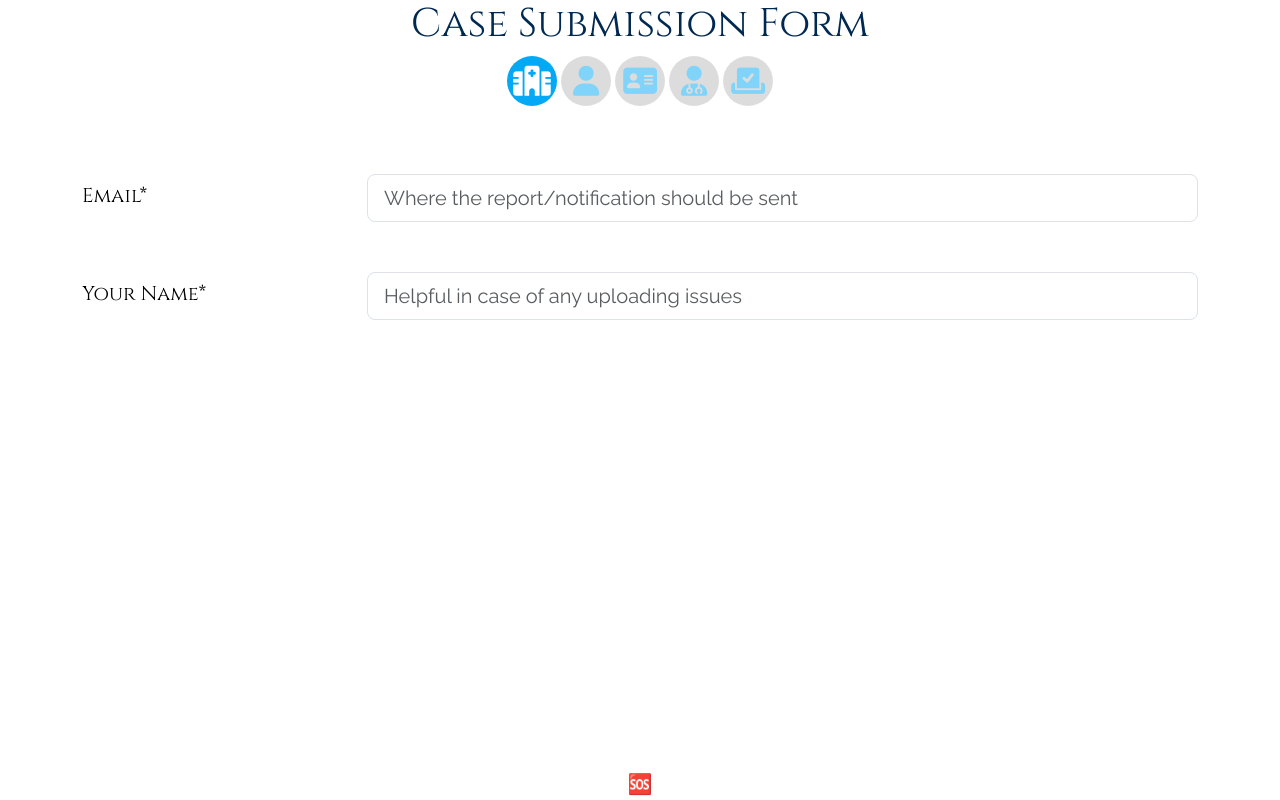
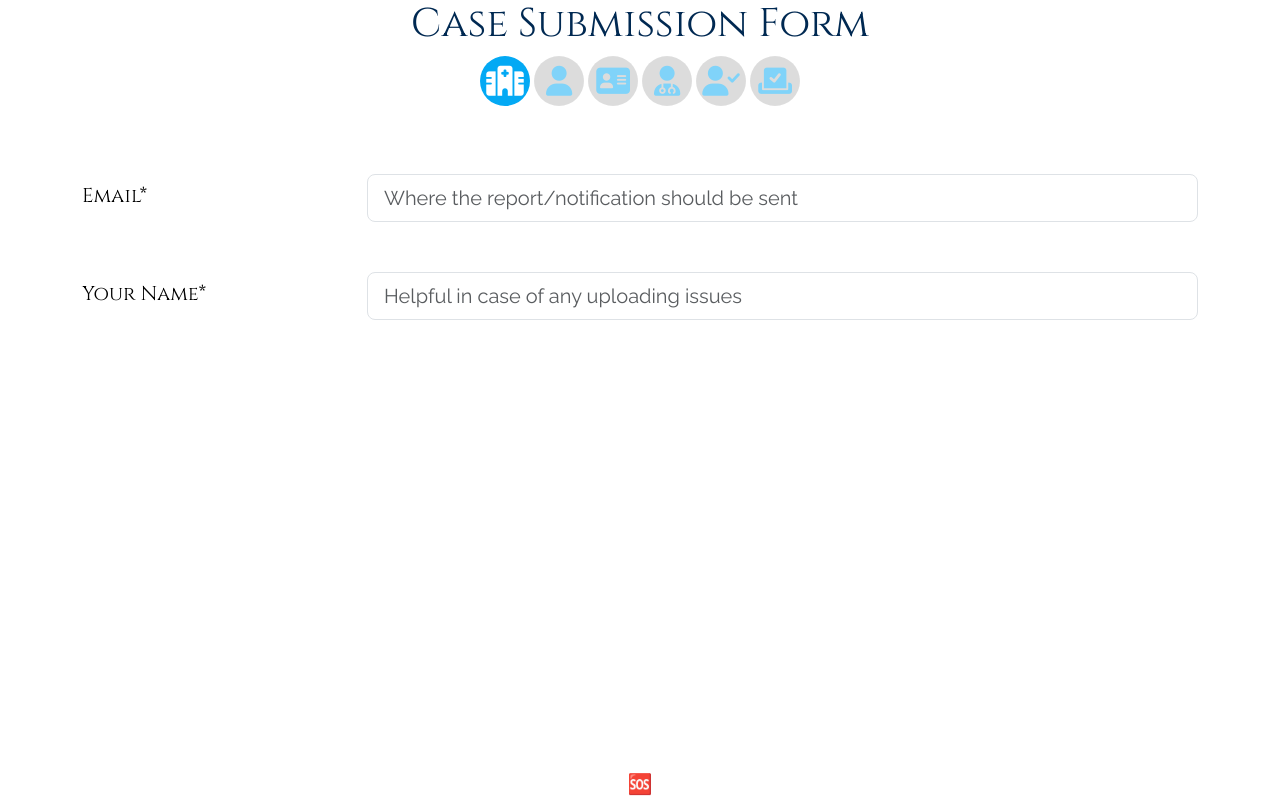
Before and after one commit to asadbilal800/hiomr_app, an Angular app in the folder frontend/: page /home/email in a window 1280 px wide. Built offline with nearby package versions, Linux system fonts and the light colour scheme.

Commit message:
all frontend changes pushed

```diff
--- a/frontend/src/app/app.routes.ts
+++ b/frontend/src/app/app.routes.ts
@@ -12,6 +12,7 @@ export const routes: Routes = [
   { path: 'patientForm', loadComponent: () => import('./components/patient-info/patient-info.component').then(mod => mod.PatientInfoComponent),canActivate:[AuthGuard]},
   { path: 'reason', loadComponent: () => import('./components/reason/reason.component').then(mod => mod.ReasonComponent),canActivate:[AuthGuard]},
   { path: 'radiologist', loadComponent: () => import('./components/radiologist/radiologist.component').then(mod => mod.RadiologistComponent),canActivate:[AuthGuard]},
+  { path: 'verify', loadComponent: () => import('./components/verify-patient/verify-patient/verify-patient.component').then(mod => mod.VerifyPatientComponent),canActivate:[AuthGuard]},
   { path: 'confirmation', loadComponent: () => import('./components/confirmation/confirmation.component').then(mod => mod.ConfirmationComponent),canActivate:[AuthGuard]},
 
 
--- a/frontend/src/app/components/main/main.component.html
+++ b/frontend/src/app/components/main/main.component.html
@@ -29,11 +29,17 @@
       'active': currentRoute === 'radiologist',
       'completed': checkRoutePrecedenceForCompletion(4,['radiologist'])
     }" title='Radiologist'><i class="fa-solid fa-user-doctor"></i></span>
+        <span
+        [ngClass]="{
+          'step': true,
+          'active': currentRoute === 'verify',
+          'completed': checkRoutePrecedenceForCompletion(5,['verify'])
+        }" title='Confirmation'><i class="fa-solid fa-user-check"></i></span>
     <span
     [ngClass]="{
       'step': true,
       'active': currentRoute === 'confirmation',
-      'completed': checkRoutePrecedenceForCompletion(5,['confirmation'])
+      'completed': checkRoutePrecedenceForCompletion(6,['confirmation'])
     }" title='Confirmation'><i class="fa-solid fa-check-to-slot"></i></span>
   </div>
 </div>
--- a/frontend/src/app/components/verify-patient/verify-patient/verify-patient.component.html
+++ b/frontend/src/app/components/verify-patient/verify-patient/verify-patient.component.html
@@ -94,5 +94,5 @@
 
   <!-- submit button -->
   <div  class="row mt-5 mb-3 d-grid col-9 mx-auto">
-    <button  (click)="submitPatientInfo()" id="SubmitButton" class="btn btn-lg btn-hiomr fadefast" >Authorize & Submit</button>
+    <button  (click)="submitPatientInfo()" id="SubmitButton" class="btn btn-lg btn-hiomr fadefast" >{{!isSubmitted ?  'Authorize & Submit' : 'Submitting...'}}</button>
           </div>
--- a/frontend/src/app/components/verify-patient/verify-patient/verify-patient.component.ts
+++ b/frontend/src/app/components/verify-patient/verify-patient/verify-patient.component.ts
@@ -14,6 +14,8 @@ import { PatientService } from '../../../services/patient.service';
 
 })
 export class VerifyPatientComponent {
+
+  isSubmitted = false;
   constructor(public sharedService: SharedService,private patientService: PatientService,private router: Router){
     this.sharedService.reasonDisabled = true
   }
@@ -28,18 +30,32 @@ export class VerifyPatientComponent {
   }
 
   async submitPatientInfo(){
+    this.isSubmitted = true;
+    document.body.style.cursor = 'wait'
     let payload = {
       patientInfo: this.sharedService.patientInfoValues,
       reasonInfo: this.sharedService.reasonArray.filter(x => x.checked),
       radiologistInfo: this.sharedService.radiologistValues,
       emailRelatedData: this.sharedService.emailRelatedData
     }
+    try {
     let res = await this.patientService.savePatient(payload);
     let resultantSavedData = (res.response)?.data;
 
     this.saveDbSavedData(resultantSavedData);
     let route:string =  'home/' + (RoutePaths.Confirmation);
     this.router.navigate([route]);
+    }
+    catch(e){
+      this.isSubmitted = false;
+      document.body.style.cursor = 'default'
+
+    }
+    finally{
+      this.isSubmitted = false;
+      document.body.style.cursor = 'default'
+
+    }
   }
 
   saveDbSavedData(resultantSavedData:any){
```
